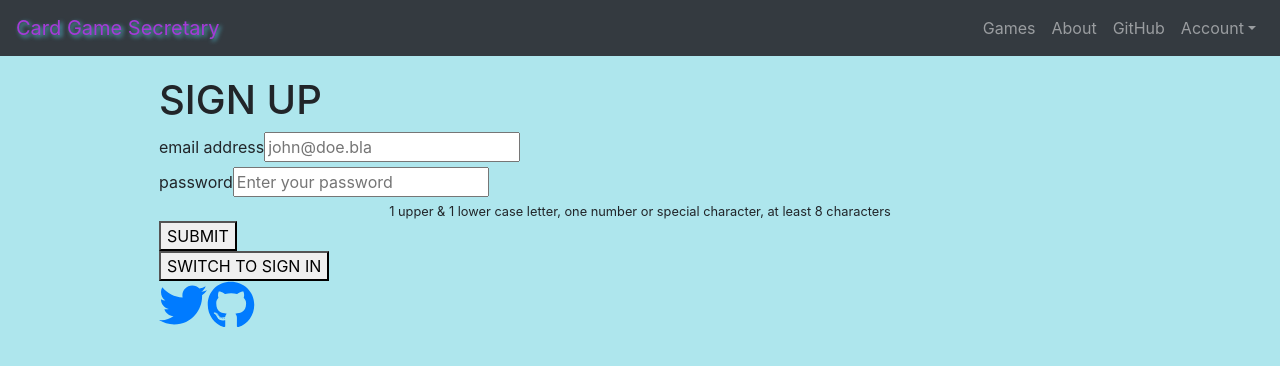
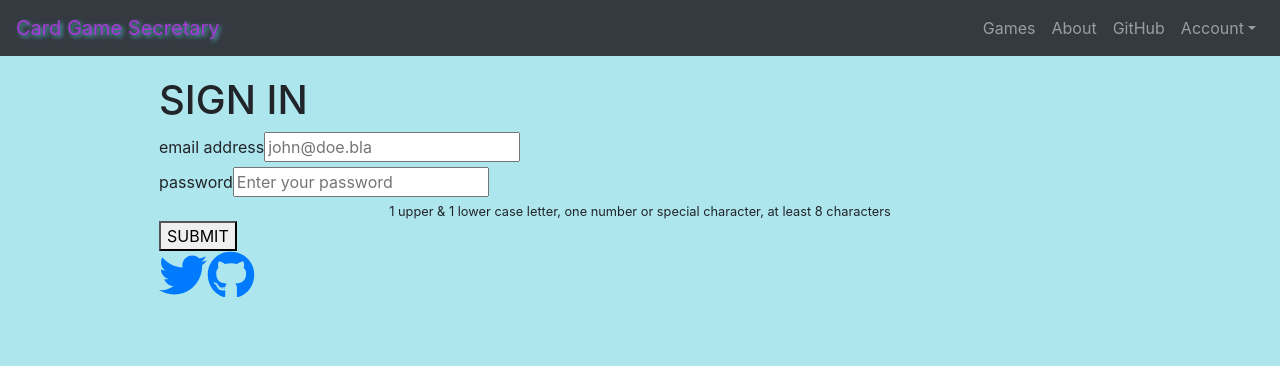
Before and after one commit to bastian-ger/card_secretary, a React (Create React App) app: page /auth in a window 1280 px wide. Shown: the top 366 px of the page. Built offline with nearby package versions, Linux system fonts and the light colour scheme.

Commit message:
Deleted Sign Up mode in authentification

```diff
--- a/src/components/MyNavbar/MyNavbar.js
+++ b/src/components/MyNavbar/MyNavbar.js
@@ -35,7 +35,7 @@ class MyNavbar extends Component {
         activeclassname="active"
         exact
       >
-        SignUp/SignIn
+        Sign In
       </DropdownItem>
     );
     if (this.props.isLoggedIn) {
--- a/src/containers/Auth/Auth.js
+++ b/src/containers/Auth/Auth.js
@@ -12,7 +12,7 @@ class Auth extends Component  {
   state = {
     email: '',
     password: '',
-    isSignUpMode: true
+    isSignUpMode: false
   }
 
   render()  {
@@ -49,19 +49,14 @@ class Auth extends Component  {
 
     let authRedirect = null;
 
-    let authRedirectPath = '/';
-    if (this.state.isSignUpMode) {
-      authRedirectPath = '/account';
-    }
-
     if (this.props.isLoggedIn && !this.props.namesPatchLoading) {
-      authRedirect = <Redirect to={authRedirectPath} />
+      authRedirect = <Redirect to="/account" />
     }
 
     return (
       <section className={classes.Auth}>
         {authRedirect}
-        <h1>{this.state.isSignUpMode ? 'SIGN UP' : 'SIGN IN'}</h1>
+        <h1>SIGN IN</h1>
         <form
           onSubmit={this.submitHandler}>
           {form}
@@ -73,12 +68,6 @@ class Auth extends Component  {
               SUBMIT
             </Button>
         </form>
-        <Button
-          buttonType="Red"
-          small
-          clicked={this.switchAuthModeHandler}>
-          SWITCH TO {this.state.isSignUpMode ? 'SIGN IN': 'SIGN UP'}
-        </Button>
       </section>
     );
   }
@@ -95,11 +84,6 @@ class Auth extends Component  {
   submitHandler = (event) => {
     event.preventDefault();
     this.props.onAuth(this.state.email, this.state.password, this.state.isSignUpMode);
-  }
-  switchAuthModeHandler = () =>  {
-    this.setState(prevState => {
-      return {isSignUpMode: !prevState.isSignUpMode};
-    });
   }
 }
 
```
